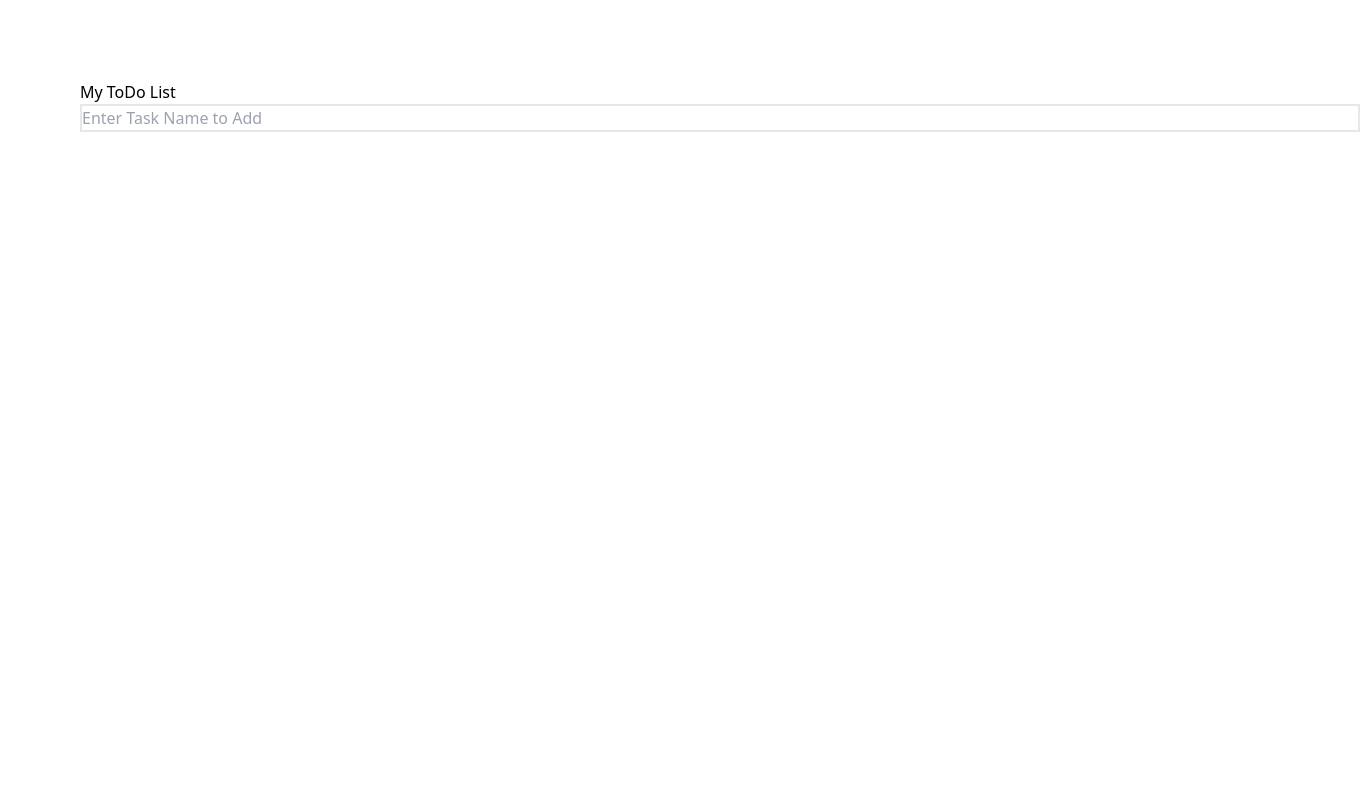
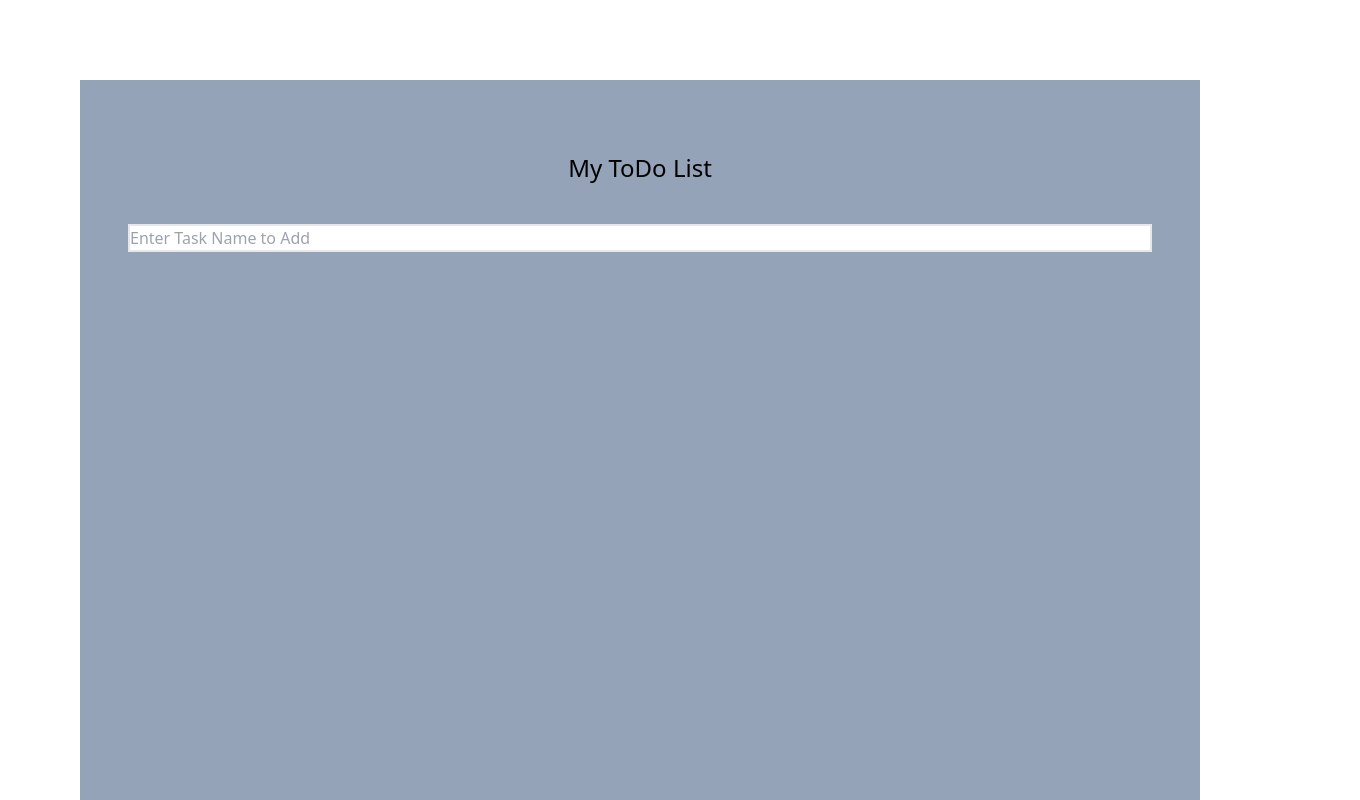
Before and after one commit to Ebalin1411/react-todo-app, a React (Create React App) app: page / in a window 1280 px wide. Shown: the top 800 px of the page, 1360 px wide, since content can reach past the window. Built offline with nearby package versions, Linux system fonts and the light colour scheme.

Commit message:
feat: todo items added

```diff
--- a/package.json
+++ b/package.json
@@ -12,6 +12,7 @@
     "@types/react-dom": "^18.0.6",
     "react": "^18.2.0",
     "react-dom": "^18.2.0",
+    "react-icons": "^4.6.0",
     "react-scripts": "5.0.1",
     "typescript": "^4.8.4",
     "web-vitals": "^2.1.4"
--- a/src/App.tsx
+++ b/src/App.tsx
@@ -6,46 +6,51 @@ function App() {
         //Creating new state for list item
     const [todoText,setTodoText]=useState<string>('');  //state Declaration
         //State for List
-const [todoList,setTodoList]=useState<Array<Todo>>([]);
+    const [todoList,setTodoList]=useState<Todo[]>([]);
 
     const onTodoChange=(e:any)=>{
         setTodoText(e.target.value);
+
     }
 
     const onTodoKeyDown=(e:any)=>{
         if(e.keyCode ===13){
           //Add item to the list
+          setTodoText("")
+          setTodoList(
 
-      setTodoList(
             todoList.concat({
               name: todoText,
               isDone:false,
             })
           );
         }
+
+
+        const handleDelete =(id:number)=>{
+          console.log(TodoItem);
+
+        }
     }
       return (
-   <div className="container flex flex-col item-center gap-5 m-20">
-    <div className='flex flex-col '>
-        <h1>My ToDo List</h1>
+      <div className="container flex flex-col item-center gap-5 m-20  bg-slate-400 h-screen w-auto ">
+        <div className='flex flex-col m-10  '>
+            <h1 className='text-2xl text-center m-8'>My ToDo List</h1>
             <input
                 type="text"
                 onChange={onTodoChange}
                 onKeyDown={onTodoKeyDown}
                 value={todoText}
-        className="border-2 "
-        placeholder="Enter Task Name to Add"></input>
+                className="border-2 m-2 "
+                placeholder="Enter Task Name to Add">
+            </input>
             {/*list of to do */}
-    </div>
-    <div id="todoList" className='flex flex-col justify-evenly '>
-
-        {todoList.map((todo:any)=>
-        <TodoItem todo={todo} /> )}
-
-
+            <div id="todoList" className='flex flex-col m-2 '>
+            {todoList.map((todo,index)=>
+            <TodoItem  key ={index} todo={todo} /> )}
 
       </div>
-
+      </div>
 
     </div>
 
--- a/src/component/todo-item.tsx
+++ b/src/component/todo-item.tsx
@@ -1,23 +1,25 @@
 import React from 'react'
-
+import {AiFillDelete} from 'react-icons/ai'
 
 interface Props{
     todo:Todo
 }
 
 export interface Todo{
+    id ?: number
     isDone:boolean;
     name:string;
+    handleDelete?:Function;
 }
 
 //Function component using Hook
 const TodoItem = (props:Props)=>{
 
     return(            //html elements
-        <div className="flex gap-5">
-            <input type="checkbox" checked={props.todo.isDone} />
-            <label>{props.todo.name}</label>
-            <button>Delete</button>
+        <div className="flex items-center space-x-10">
+            <input type="checkbox" checked={props.todo.isDone}/>
+            <label id="">{props.todo.name}</label>
+            <span ><AiFillDelete/></span>
         </div>
     )
 
--- a/src/index.tsx
+++ b/src/index.tsx
@@ -13,7 +13,5 @@ root.render(
   </React.StrictMode>
 );
 
-// If you want to start measuring performance in your app, pass a function
-// to log results (for example: reportWebVitals(console.log))
-// or send to an analytics endpoint. Learn more: https://bit.ly/CRA-vitals
+
 reportWebVitals();
--- a/src/react-app-env.d.ts
+++ /dev/null
@@ -1 +0,0 @@
-/// <reference types="react-scripts" />
```
Also changed, not shown: src/setupTests.ts (deleted, +0 -5 lines), src/component/todo-list.tsx (added), src/logo.svg (deleted), 1 other file (tests, documents, lock files or other folders). Lines whose indentation alone changed are shown as unchanged.
